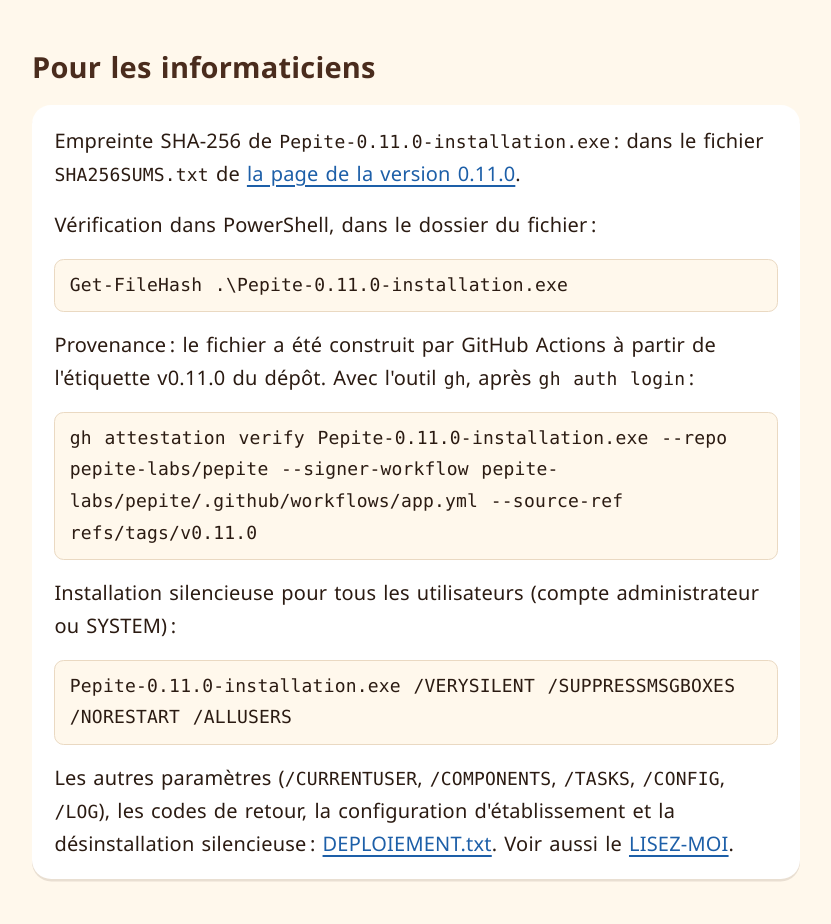
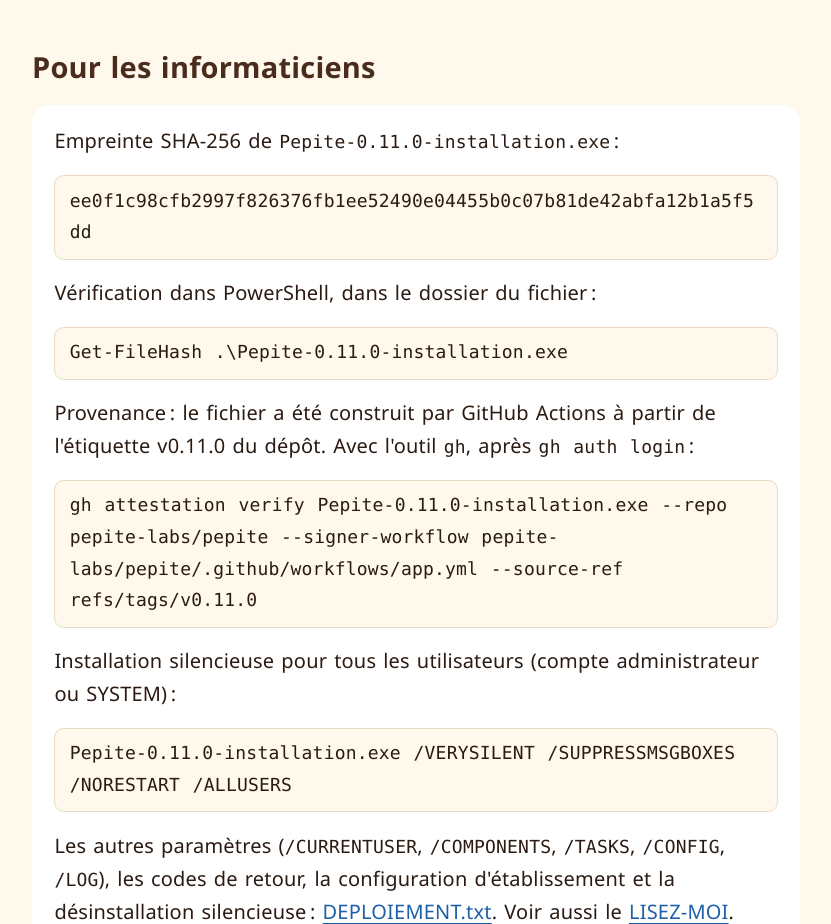
Before and after one commit to pepite-labs/pepite, a plain HTML site: page site/beta/index.html in a window 1280 px wide. Shown: the part 5100-6024 px from the top of the page, without its empty margins (224-1055 px from the left). Drawn offline with Linux system fonts and the light colour scheme; files that its build step writes are made by us from their sources; files whose address does not match are found by name; a web font is replaced by a local one.

Commit message:
Pépite 0.11.0 — empreinte de l'installateur, T11, BUILD.md
Co-Authored-By: Claude Opus 5.5 <noreply@anthropic.com>

```diff
--- a/site/beta/index.html
+++ b/site/beta/index.html
@@ -106,11 +106,8 @@
 
 <h2 id="informaticiens">Pour les informaticiens</h2>
 <div class="carte technique">
-<!-- À REMPLIR APRÈS LA CI (version 0.11.0) : remplacer le paragraphe ci-dessous par
-     <p>Empreinte SHA-256 de <samp>Pepite-0.11.0-installation.exe</samp>&#8239;:</p>
-     <pre class="commande"><samp>(les 64 caractères de la ligne de Pepite-0.11.0-installation.exe dans le SHA256SUMS.txt de la version)</samp></pre>
-     et retirer ce commentaire. -->
-<p>Empreinte SHA-256 de <samp>Pepite-0.11.0-installation.exe</samp>&#8239;: dans le fichier <samp>SHA256SUMS.txt</samp> de <a href="https://github.com/pepite-labs/pepite/releases/tag/v0.11.0">la page de la version 0.11.0</a>.</p>
+<p>Empreinte SHA-256 de <samp>Pepite-0.11.0-installation.exe</samp>&#8239;:</p>
+<pre class="commande"><samp>ee0f1c98cfb2997f826376fb1ee52490e04455b0c07b81de42abfa12b1a5f5dd</samp></pre>
 <p>Vérification dans PowerShell, dans le dossier du fichier&#8239;:</p>
 <pre class="commande"><samp>Get-FileHash .\Pepite-0.11.0-installation.exe</samp></pre>
 <p>Provenance&#8239;: le fichier a été construit par GitHub Actions à partir de l'étiquette v0.11.0 du dépôt. Avec l'outil <samp>gh</samp>, après <samp>gh auth login</samp>&#8239;:</p>
```
Also changed, not shown: installer/notes/0.11.0.txt, 3 other files.
